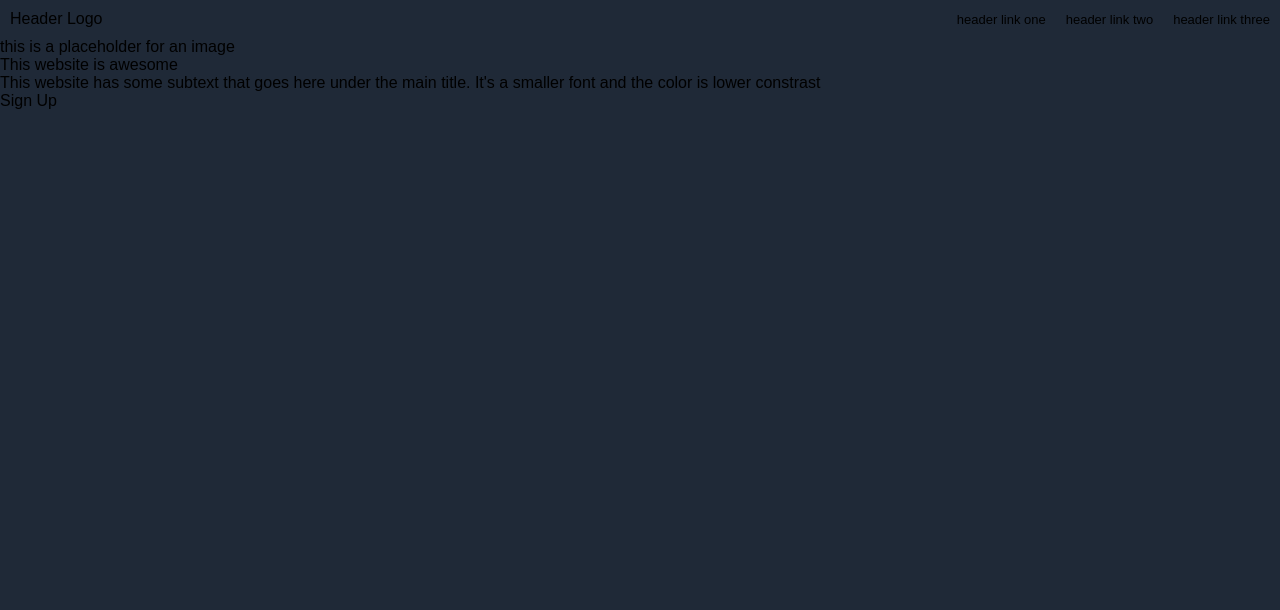
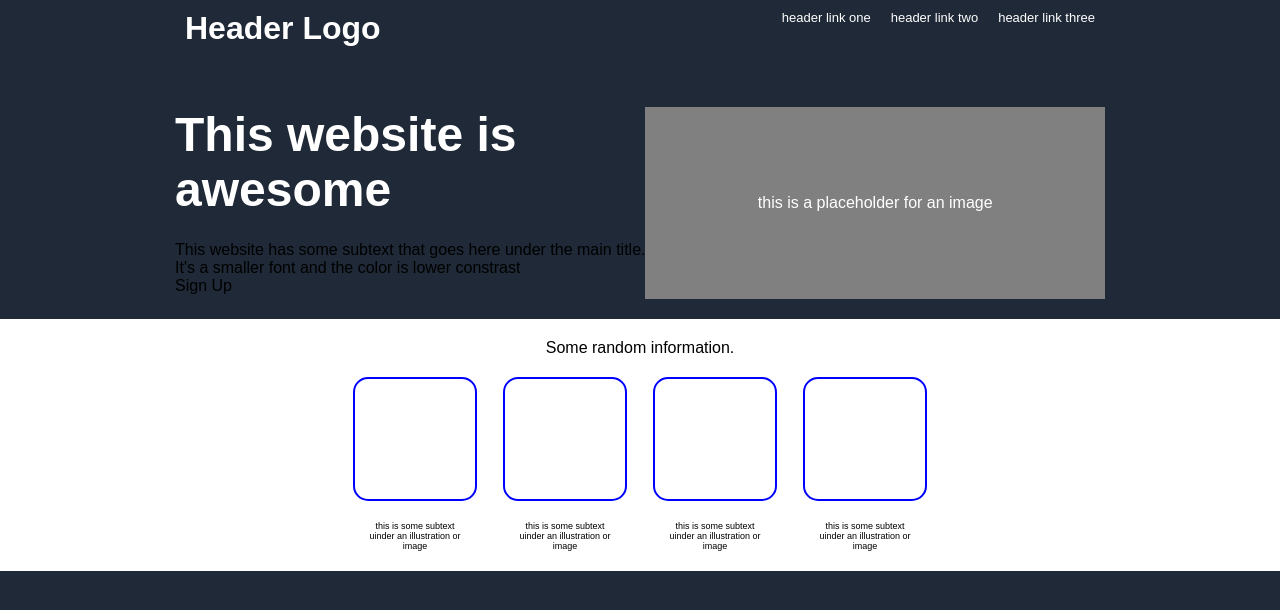
Before and after one commit to tendorjee1/flexboxas, a plain HTML site: page index.html in a window 1280 px wide. Drawn offline with Linux system fonts and the light colour scheme.

Commit message:
finished the first two parts

```diff
--- a/index.html
+++ b/index.html
@@ -11,23 +11,50 @@
       <div class="header">
         <div class="logo">Header Logo</div>
         <div class="links">
-          <div class="l1">header link one</div>
-          <div class="l2">header link two</div>
-          <div class="l3">header link three</div>
+          <div class="l1"><a href="#link-one">header link one</a></div>
+          <div class="l2"><a href="#link-two">header link two</a></div>
+          <div class="l3"><a href="#link-three">header link three</a></div>
         </div>
       </div>
 
       <div class="belowHeader">
         <div class="picture">this is a placeholder for an image</div>
         <div class="leftS">
-          <div class="awesomheader">This website is awesome</div>
+          <div class="awesomeheader">
+            This website is <br />
+            awesome
+          </div>
           <div class="awesomesubheader">
             This website has some subtext that goes here under the main title.
+            <br />
             It's a smaller font and the color is lower constrast
           </div>
           <div class="Signup">Sign Up</div>
         </div>
       </div>
     </div>
+
+    <div class="flex-container2">
+      <div class="header1">Some random information.</div>
+      <div class="bigbox">
+        <div class="smallbox1">
+          <div class="box1"></div>
+          <div class="text1">this is some subtext uinder an illustration or image</div>
+
+        </div>
+        <div class="smallbox2">
+          <div class="box1"></div>
+          <div class="text1">this is some subtext uinder an illustration or image</div>
+        </div>
+        <div class="smallbox3">
+          <div class="box1"></div>
+          <div class="text1">this is some subtext uinder an illustration or image</div>
+        </div>
+        <div class="smallbox4">
+          <div class="box1"></div>
+          <div class="text1">this is some subtext uinder an illustration or image</div>
+        </div>
+      </div>
+    </div>
   </body>
 </html>
--- a/stylesheet.css
+++ b/stylesheet.css
@@ -2,12 +2,20 @@ body {
     background-color: #1f2937; /* Set the background color for the entire page */
     margin: 0; /* Remove default margin */
     font-family: sans-serif; /* Set the default font for the page */
+
+    /* justify-content: center;
+    align-items: center;  */
+
 }
 
 .flex-container1{
     display: flex;
     background-color: #1f2937 ;
     flex-direction: column;
+
+    padding: 1rem 0rem rem;
+    margin: 0 175px; /* Add horizontal margin */
+
 
 }
 
@@ -20,16 +28,116 @@ body {
 
 .logo {
     padding: 10px;
+    font-weight: bold;
+    font-size: 2em;
+    color: white;
+
 }
 .links{
     display: flex;
     margin-left: auto;
 
-    align-items: center;
 }
 
 .links div {
     margin: 10px;
     font-size: small;
+    color: white;
+}
+
+.links a {
+    text-decoration: none;
+    color: white;
+}
+
+
+
+.belowHeader{
+    display:flex;
+    flex-flow:  row-reverse wrap;
+
+    justify-content: space-between;
+    margin-top: 50px;
+    padding-bottom: 20px;
+
 
 }
+
+.belowHeader .leftS{
+    display: flex;
+    flex-direction: column;
+
+}
+
+.awesomeheader{
+    color:white;
+    font-weight: bold;
+    font-size: 3em;
+    padding-bottom: 0.5em;
+    flex-wrap: wrap;
+
+}
+
+.awersomesubheader{
+    color: white;
+
+
+}
+
+.belowHeader .picture{
+    display: flex;
+    background-color: grey;
+    color: white;
+    flex: 1;
+    height: 12em; /* Minimum height for the element */
+    max-width: 35em;
+    justify-content: center; /* Centers content horizontally */
+    align-items: center; /* Centers content vertically */
+
+
+}
+
+.flex-container2{
+    background-color: white;
+    display: flex;
+    justify-content: center;
+    align-items: center;
+    flex-direction: column;
+    padding-top: 20px;
+    padding-bottom: 20px;
+
+
+}
+.bigbox{
+    display: flex;
+
+
+
+}
+
+
+.smallbox1, .smallbox2, .smallbox3, .smallbox4 {
+    display: flex;
+    flex-direction: column;        /* Stacks the box and text vertically */
+    align-items: center;           /* Centers the content horizontally */
+    width: 150px;                  /* Set a consistent width for all small boxes */
+}
+
+.box1 {
+
+    width: 100px;
+                        /* Width of the box */
+    height: 100px;                     /* Height of the box */
+    background-color: white;       /* Background color */
+    border: 2px solid blue;            /* Border with color and thickness */
+    padding: 10px;                     /* Space inside the box */
+    margin: 20px;                      /* Space outside the box */
+    border-radius: 15px;               /* Rounds the corners */
+}
+
+.text1{
+    text-align: center;
+    width: 100px;
+    word-wrap: break-word;
+    font-size: xx-small;
+}
```
